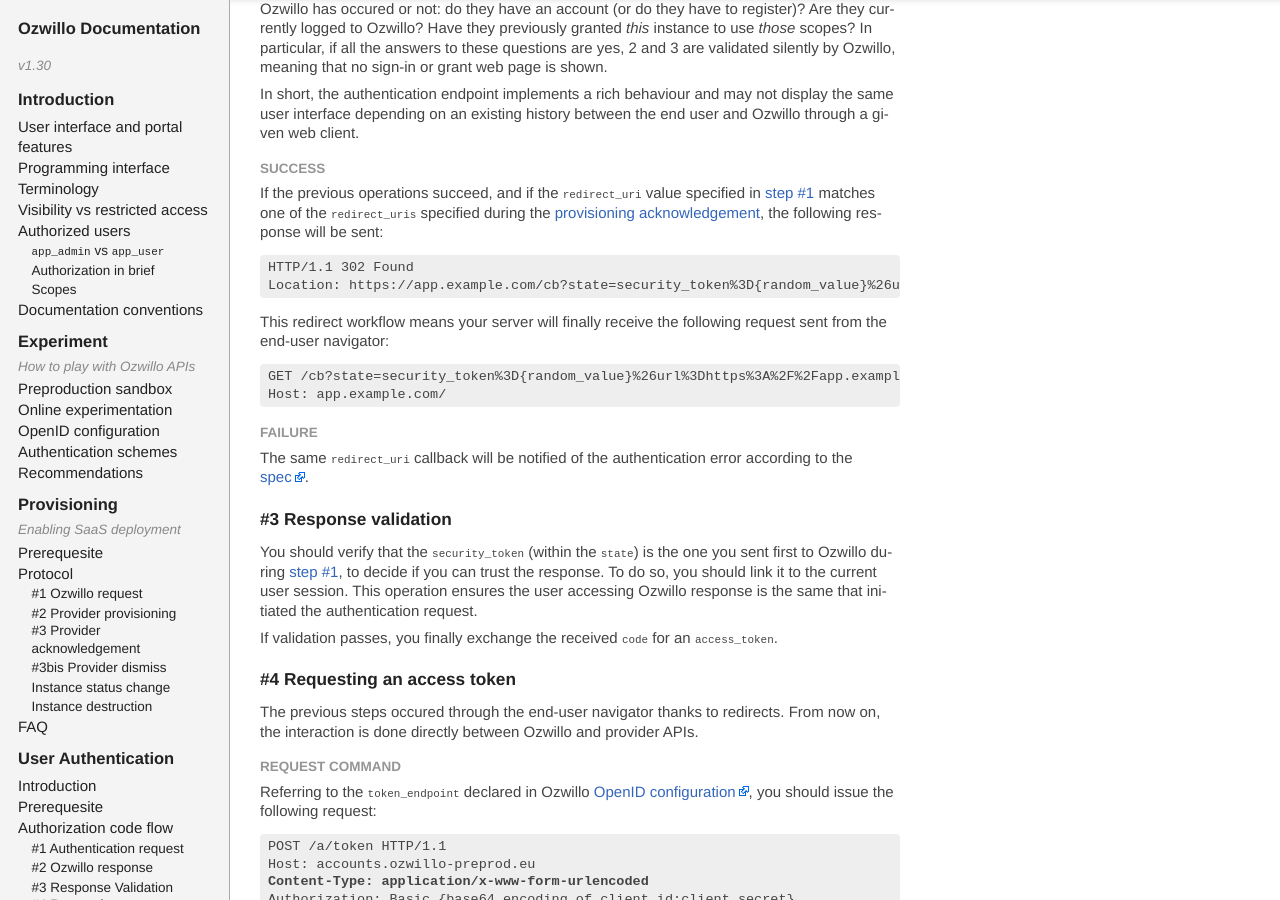
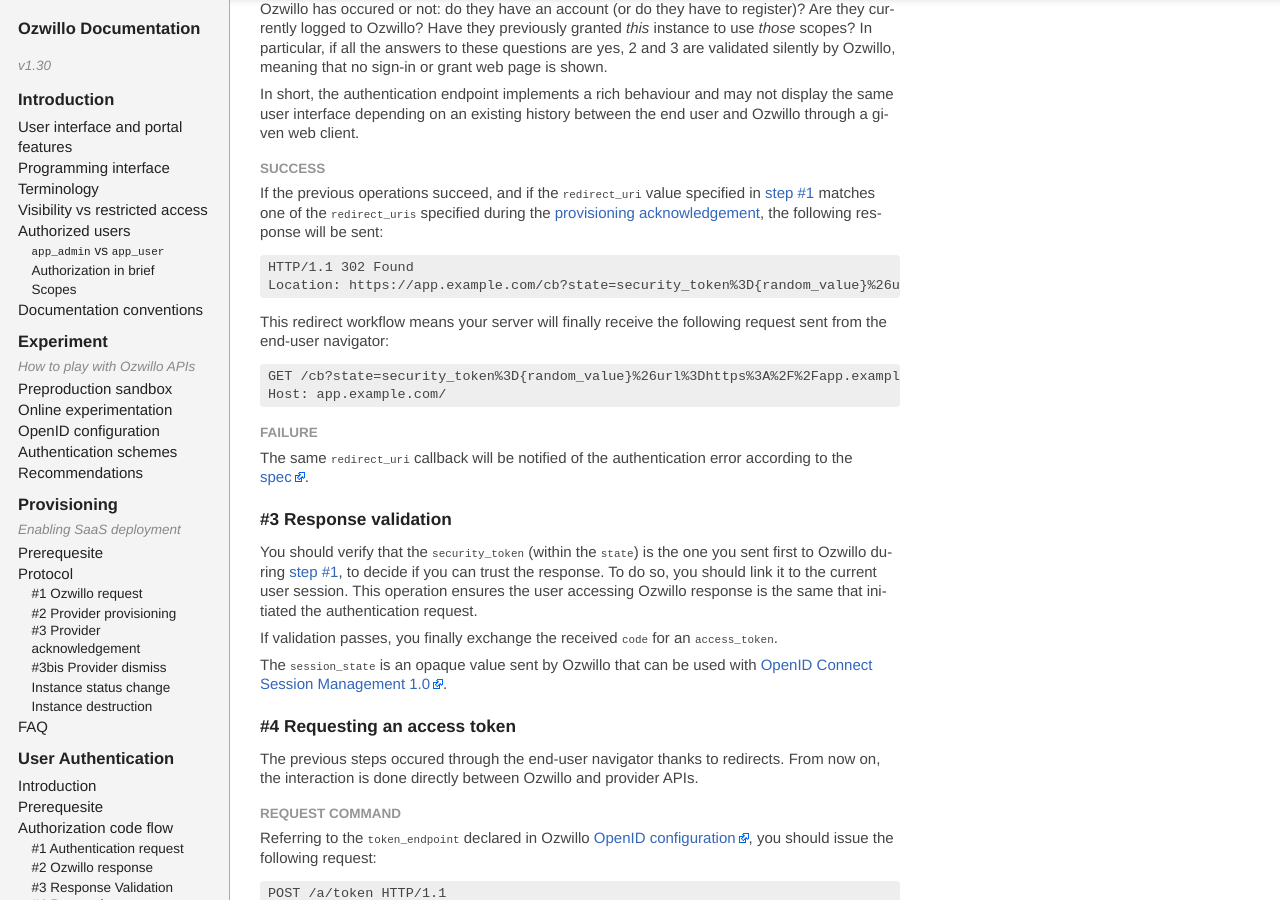
Before and after one commit to ozwillo/ozwillo-doc, a Jekyll site: the page built from index.html, in a window 1280 px wide and 900 px high, scrolled down 21469 px. Built offline with Jekyll 4.4.1, drawn with Linux system fonts in a browser that asks for light colours; some of the changed text lies outside the part shown.

Commit message:
OpenID Connect Session Management is fully implemented

```diff
--- a/_includes/4-user-authentication.md
+++ b/_includes/4-user-authentication.md
@@ -120,13 +120,13 @@
 
 <pre>
 HTTP/1.1 302 Found
-Location: https://app.example.com/cb?state=security_token%3D{random_value}%26url%3Dhttps%3A%2F%2Fapp.example.com%2Fhome&code={code}
+Location: https://app.example.com/cb?state=security_token%3D{random_value}%26url%3Dhttps%3A%2F%2Fapp.example.com%2Fhome&code={code}&session_state={session_state}
 </pre>
 
 This redirect workflow means your server will finally receive the following request sent from the end-user navigator:
 
 <pre>
-GET /cb?state=security_token%3D{random_value}%26url%3Dhttps%3A%2F%2Fapp.example.com%2Fhome&code={code} HTTP/1.1
+GET /cb?state=security_token%3D{random_value}%26url%3Dhttps%3A%2F%2Fapp.example.com%2Fhome&code={code}&session_state={session_state} HTTP/1.1
 Host: app.example.com/
 </pre>
 
@@ -140,6 +140,8 @@
 You should verify that the `security_token` (within the `state`) is the one you sent first to Ozwillo during [step #1](#s4-1-authentication-request), to decide if you can trust the response. To do so, you should link it to the current user session. This operation ensures the user accessing Ozwillo response is the same that initiated the authentication request.
 
 If validation passes, you finally exchange the received `code` for an `access_token`.
+
+The `session_state` is an opaque value sent by Ozwillo that can be used with <a href="https://openid.net/specs/openid-connect-session-1_0.html" target="_blank">OpenID Connect Session Management 1.0</a>.
 
 #### #4 Requesting an access token
 {: #s4-4-token-request}
```
Also changed, not shown: other parts of _includes/4-user-authentication.md (+1 -1 lines).
